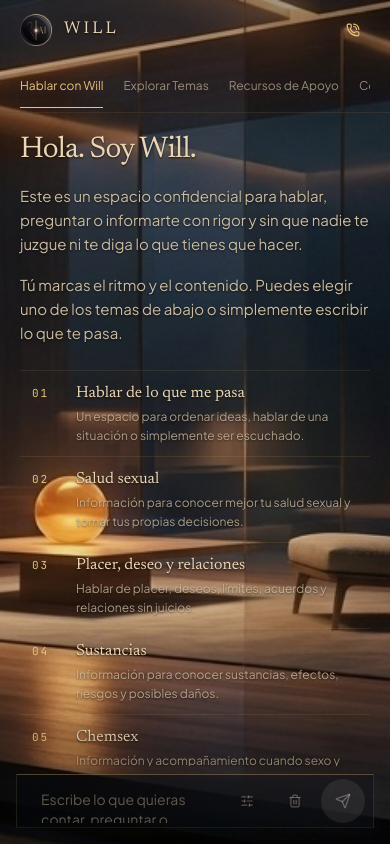
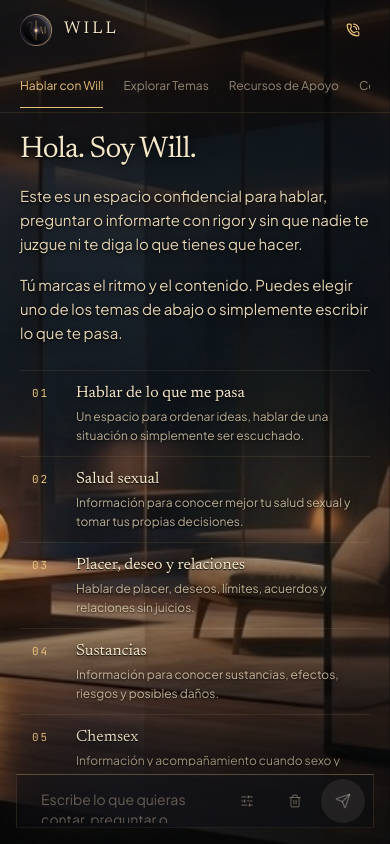
Before and after one commit to wmejiasbcn-tech/Agente-Will-App, a React (Vite) app: page / in a window 390 px wide. Built offline with nearby package versions, Linux system fonts and the light colour scheme.

Commit message:
Hablar con Will: el texto manda, las letras del original salen
La información de Will se lee delante. El interior sigue. Sin restos
de la imagen original abajo a la izquierda.

```diff
--- a/src/components/visual/SpaceShell.tsx
+++ b/src/components/visual/SpaceShell.tsx
@@ -12,9 +12,9 @@ const SCENE: Record<
   }
 > = {
   chat: {
-    photo: '/visual-system/space-page09.jpg?v=fid',
-    photoMobile: '/visual-system/space-page09-mobile.jpg?v=fid',
-    position: '62% 58%',
+    photo: '/visual-system/space-page09.jpg?v=txt1',
+    photoMobile: '/visual-system/space-page09-mobile.jpg?v=txt1',
+    position: '70% 58%',
     marks: [],
   },
   topics: {
--- a/src/index.css
+++ b/src/index.css
@@ -129,9 +129,11 @@
 .will-veil-chat {
   background: linear-gradient(
     90deg,
-    rgba(7, 8, 10, 0.1) 0%,
-    rgba(7, 8, 10, 0.02) 28%,
-    rgba(7, 8, 10, 0) 48%,
+    rgba(7, 8, 10, 0.84) 0%,
+    rgba(7, 8, 10, 0.7) 20%,
+    rgba(7, 8, 10, 0.38) 36%,
+    rgba(7, 8, 10, 0.1) 50%,
+    rgba(7, 8, 10, 0) 62%,
     rgba(7, 8, 10, 0) 100%
   );
 }
@@ -149,9 +151,10 @@
   .will-veil-chat {
     background: linear-gradient(
       180deg,
-      rgba(7, 8, 10, 0.12) 0%,
-      rgba(7, 8, 10, 0.02) 40%,
-      rgba(7, 8, 10, 0.1) 100%
+      rgba(7, 8, 10, 0.72) 0%,
+      rgba(7, 8, 10, 0.42) 38%,
+      rgba(7, 8, 10, 0.18) 62%,
+      rgba(7, 8, 10, 0.55) 100%
     );
   }
   .will-veil-topics,
@@ -185,14 +188,17 @@
 
 /* Texto de la app: marfil cálido. Se lee sobre la foto sin deslumbrar. */
 .will-copy {
-  color: #ead6b4;
+  color: #f4e6c8;
   text-shadow:
-    0 1px 2px rgba(8, 6, 2, 0.72),
-    0 0 14px rgba(8, 6, 2, 0.32);
+    0 1px 1px rgba(0, 0, 0, 0.98),
+    0 2px 14px rgba(0, 0, 0, 0.82),
+    0 0 22px rgba(0, 0, 0, 0.5);
 }
 .will-copy-muted {
-  color: #cbbba0;
-  text-shadow: 0 1px 2px rgba(8, 6, 2, 0.65);
+  color: #e4d4b4;
+  text-shadow:
+    0 1px 2px rgba(0, 0, 0, 0.95),
+    0 2px 12px rgba(0, 0, 0, 0.7);
 }
 
 /* Marcas extraídas del documento */
```
Also changed, not shown: public/visual-system/space-page09-mobile.jpg, public/visual-system/space-page09.jpg.
